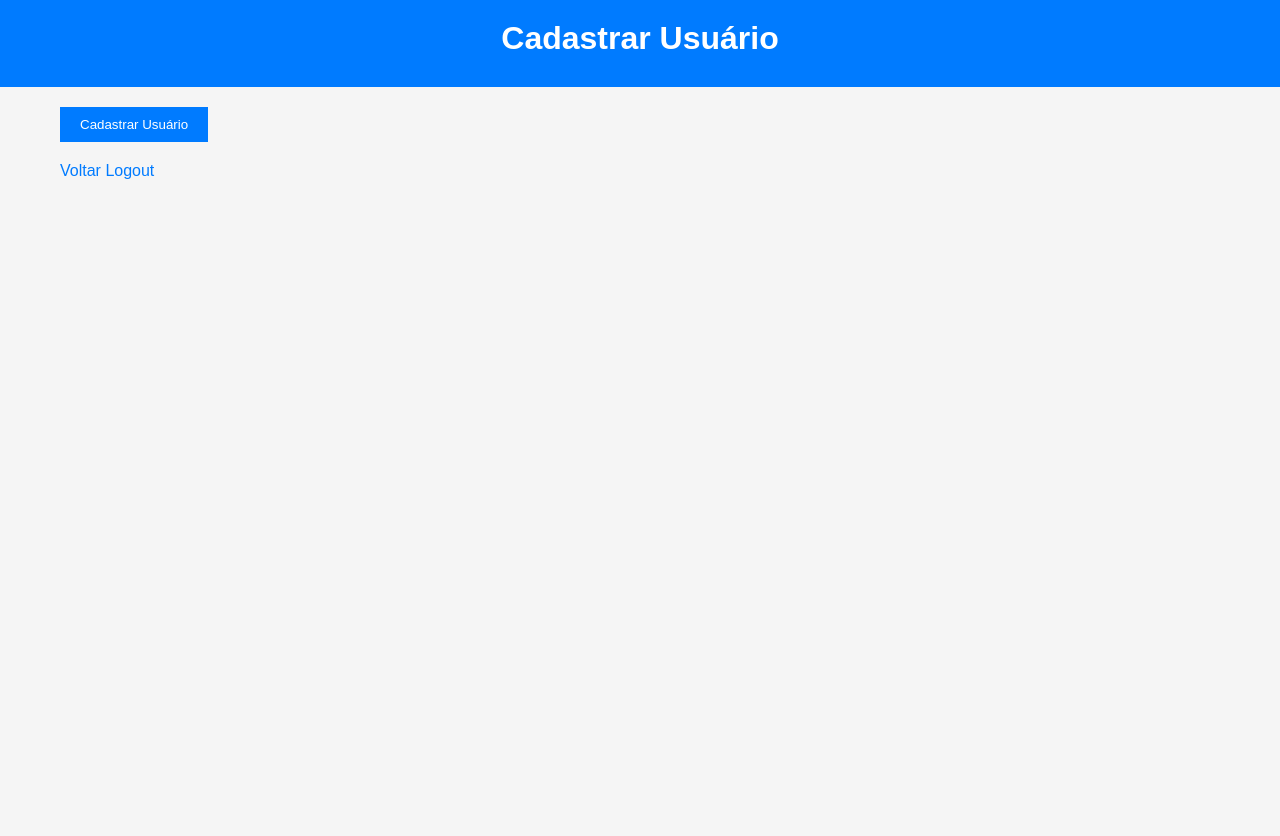
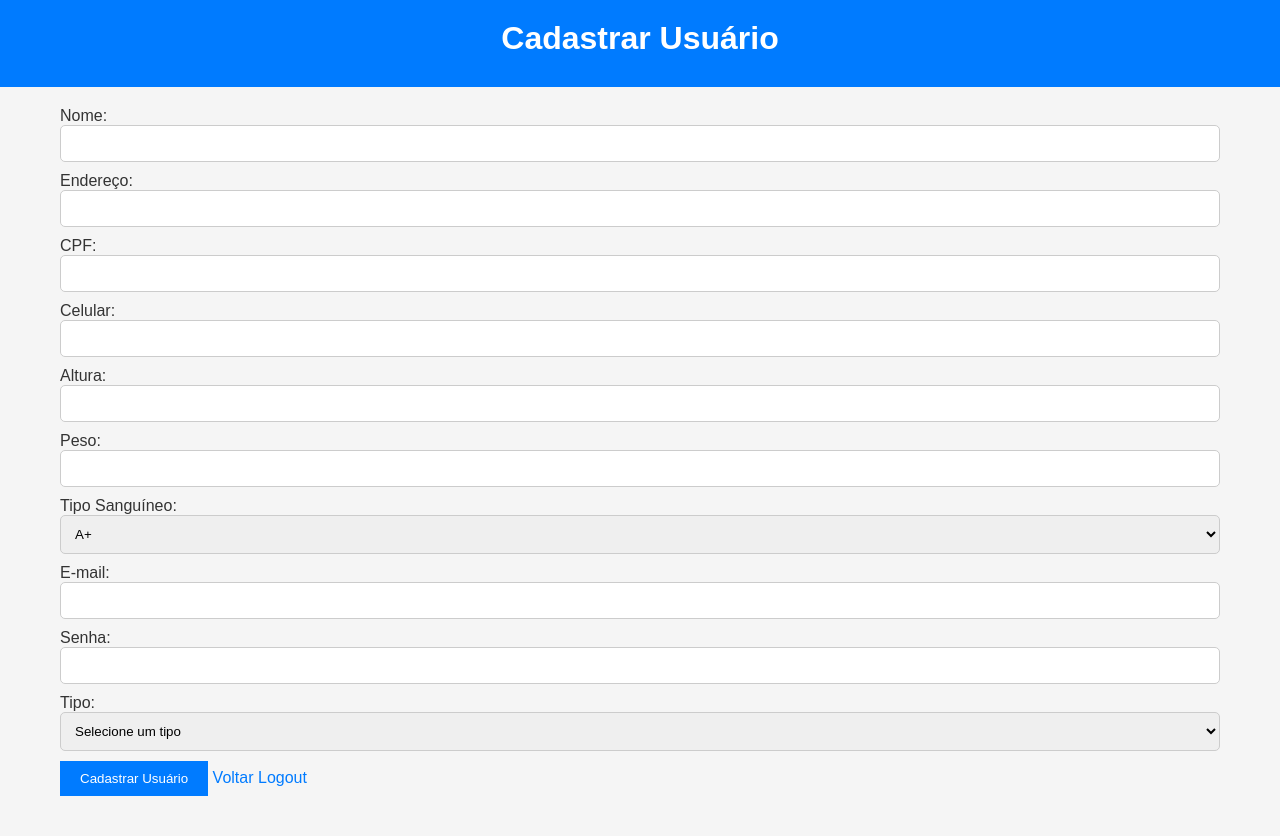
Before and after one commit to M3lk0r/DWSDB-W-API, a PHP site: page /atendente/cadastrar_usuario.php in a window 1280 px wide. Before the commit the page ends 179 px from the top, so only its background shows below. Run offline with PHP 8.4, Linux system fonts and the light colour scheme; the visitor is signed in with stand-in values (Sample User, id 1).

Commit message:
Ajustes do fim do dia

```diff
--- a/app/models/Atendimento.php
+++ b/app/models/Atendimento.php
@@ -1,6 +1,6 @@
 <?php
 
-include_once '../../../config/database.php';
+include_once 'database.php';
 
 class Atendimento
 {
--- a/app/models/Usuario.php
+++ b/app/models/Usuario.php
@@ -1,6 +1,6 @@
 <?php
 
-include_once '../../../config/database.php';
+include_once 'database.php';
 
 class Usuario
 {
--- a/app/views/atendente/agendar_consulta.php
+++ b/app/views/atendente/agendar_consulta.php
@@ -82,8 +82,10 @@ if ($_SERVER["REQUEST_METHOD"] == "POST") {
             </div>
             <button type="submit" class="btn btn-primary">Agendar Consulta</button>
         </form>
-        <a href="atendente.php">Voltar</a>
-        <a href="../logout.php">Logout</a>
+        <ul>
+            <li><a href="atendente.php">Voltar</a></li>
+            <li><a href="../logout.php">Logout</a></li>
+        </ul>
     </div>
 
     <script src="../../public/assets/js/script.js"></script>
--- a/app/views/atendente/atendente.php
+++ b/app/views/atendente/atendente.php
@@ -30,8 +30,8 @@ if ($_SESSION['tipo'] != 'atendente') {
             <li><a href="pesquisar_usuarios.php">Pesquisar usuários</a></li>
             <li><a href="agendar_consulta.php">Agendar consulta</a></li>
             <li><a href="listar_atendimentos.php">Pesquisar atendimento por paciente</a></li>
+            <li><a href="../logout.php">Logout</a></li>
         </ul>
-        <a href="../logout.php">Logout</a>
     </div>
 
     <script src="../../public/assets/js/script.js"></script>
--- a/app/views/atendente/cadastrar_usuario.php
+++ b/app/views/atendente/cadastrar_usuario.php
@@ -1,19 +1,3 @@
-<!DOCTYPE html>
-<html lang="pt-br">
-
-<head>
-    <meta charset="UTF-8">
-    <meta name="viewport" content="width=device-width, initial-scale=1.0">
-    <title>Cadastrar Usuário</title>
-    <link rel="stylesheet" href="../style.css">
-</head>
-
-<body>
-    <header>
-        <h1>Cadastrar Usuário</h1>
-    </header>
-
-    <div class="container">
 <?php
 session_start();
 
@@ -22,11 +6,10 @@
     exit;
 }
 
-        include_once '../../../config/database.php';
+include_once '../../models/Usuario.php';
+#include_once '../../../config/database.php';
 
 if ($_SERVER["REQUEST_METHOD"] == "POST") {
-            include_once '../models/Usuario.php';
-
     $dadosUsuario = array(
         'nome' => $_POST['nome'],
         'endereco' => $_POST['endereco'],
@@ -52,11 +35,82 @@
 }
 ?>
 
+<!DOCTYPE html>
+<html lang="pt-br">
+
+<head>
+    <meta charset="UTF-8">
+    <meta name="viewport" content="width=device-width, initial-scale=1.0">
+    <title>Cadastrar Usuário</title>
+    <link rel="stylesheet" href="../style.css">
+</head>
+
+<body>
+    <header>
+        <h1>Cadastrar Usuário</h1>
+    </header>
+
+    <div class="container">
         <form action="cadastrar_usuario.php" method="POST">
+            <div class="form-group">
+                <label for="nome">Nome:</label>
+                <input type="text" id="nome" name="nome" required>
+            </div>
+            <div class="form-group">
+                <label for="endereco">Endereço:</label>
+                <input type="text" id="endereco" name="endereco" required>
+            </div>
+            <div class="form-group">
+                <label for="cpf">CPF:</label>
+                <input type="text" id="cpf" name="cpf" required>
+            </div>
+            <div class="form-group">
+                <label for="celular">Celular:</label>
+                <input type="text" id="celular" name="celular" required>
+            </div>
+            <div class="form-group">
+                <label for="altura">Altura:</label>
+                <input type="text" id="altura" name="altura">
+            </div>
+            <div class="form-group">
+                <label for="peso">Peso:</label>
+                <input type="text" id="peso" name="peso">
+            </div>
+            <div class="form-group">
+                <label for="tipo_sanguineo">Tipo Sanguíneo:</label>
+                <select id="tipo_sanguineo" name="tipo_sanguineo" required>
+                    <option value="A+">A+</option>
+                    <option value="A-">A-</option>
+                    <option value="B+">B+</option>
+                    <option value="B-">B-</option>
+                    <option value="AB+">AB+</option>
+                    <option value="AB-">AB-</option>
+                    <option value="O+">O+</option>
+                    <option value="O-">O-</option>
+                </select>
+            </div>
+            <div class="form-group">
+                <label for="email">E-mail:</label>
+                <input type="text" id="email" name="email" required>
+            </div>
+            <div class="form-group">
+                <label for="senha">Senha:</label>
+                <input type="password" id="senha" name="senha" required>
+            </div>
+            <div class="form-group">
+                <label for="tipo">Tipo:</label>
+                <select name="tipo" required id="tipo" name="tipo" required>
+                    <option value="">Selecione um tipo</option>
+                    <option value="paciente">Paciente</option>
+                    <option value="medocp">Medico</option>
+                    <option value="atendente">Atendente</option>
+                </select><br>
+            </div>
             <button type="submit" class="btn btn-primary">Cadastrar Usuário</button>
-        </form>
             <a href="atendente.php">Voltar</a>
             <a href="../logout.php">Logout</a>
+        </form>
+
     </div>
 
     <script src="../../public/assets/js/script.js"></script>
--- a/app/views/atendente/editar_usuario.php
+++ b/app/views/atendente/editar_usuario.php
@@ -57,8 +57,10 @@
         <form action="editar_usuario.php" method="POST">
             <button type="submit" class="btn btn-primary">Salvar Alterações</button>
         </form>
-        <a href="atendente.php">Voltar</a>
-        <a href="../logout.php">Logout</a>
+        <ul>
+            <li><a href="atendente.php">Voltar</a></li>
+            <li><a href="../logout.php">Logout</a></li>
+        </ul>
     </div>
 
     <script src="../../public/assets/js/script.js"></script>
--- a/app/views/atendente/listar_atendimentos.php
+++ b/app/views/atendente/listar_atendimentos.php
@@ -77,8 +77,10 @@ if ($_SERVER["REQUEST_METHOD"] == "POST") {
             <p>Nenhum resultado encontrado.</p>
         <?php endif; ?>
 
-        <a href="atendente.php">Voltar</a>
-        <a href="../logout.php">Logout</a>
+        <ul>
+            <li><a href="atendente.php">Voltar</a></li>
+            <li><a href="../logout.php">Logout</a></li>
+        </ul>
     </div>
     <script src="../../public/assets/js/script.js"></script>
 </body>
--- a/app/views/style.css
+++ b/app/views/style.css
@@ -1,18 +1,86 @@
-/* Reset de estilos */
 * {
+  -webkit-box-sizing: border-box;
+  -moz-box-sizing: border-box;
   margin: 0;
   padding: 0;
   box-sizing: border-box;
 }
 
-/* Estilo do corpo */
 body {
   font-family: Arial, sans-serif;
   background-color: #f5f5f5;
   color: #333;
 }
 
-/* Estilo do cabeçalho */
+ul {
+  position: absolute;
+  top: 50%;
+  left: 50%;
+  transform: translate(-50%, -50%);
+  display: flex;
+}
+
+ul li {
+  list-style: none;
+}
+
+ul li a {
+  position: relative;
+  display: block;
+  text-transform: uppercase;
+  text-align: center;
+  margin: 20px 0;
+  padding: 10px 20px;
+  color: #007bff;
+  font-family: sans-serif;
+  font-size: 18px;
+  font-weight: 600;
+  z-index: 1;
+  transition: .5s;
+}
+
+ul li a::before {
+  content: '';
+  position: absolute;
+  top: 0;
+  left: 0;
+  width: 100%;
+  height: 100%;
+  border-top: 2px solid #007bff;
+  border-bottom: 2px solid #007bff;
+  transform: scaleY(2);
+  opacity: 0;
+  transition: 0.3s;
+}
+
+ul li a::after {
+  content: '';
+  position: absolute;
+  top: 2px;
+  left: 0;
+  width: 100%;
+  height: 100%;
+  background: #007bff;
+  transform: scale(0);
+  opacity: 0;
+  transition: 0.3s;
+  z-index: -1;
+}
+
+ul li a:hover {
+  color: #fff;
+}
+
+ul li a:hover::before {
+  transform: scaleY(1);
+  opacity: 1;
+}
+
+ul li a:hover::after {
+  transform: scaleY(1);
+  opacity: 1;
+}
+
 header {
   background-color: #007bff;
   color: #fff;
@@ -20,14 +88,12 @@ header {
   text-align: center;
 }
 
-/* Estilo do contêiner principal */
 .container {
   max-width: 1200px;
   margin: 0 auto;
   padding: 20px;
 }
 
-/* Estilo dos links */
 a {
   color: #007bff;
   text-decoration: none;
@@ -38,7 +104,6 @@ a:hover {
   color: #0056b3;
 }
 
-/* Estilo dos botões */
 button {
   background-color: #007bff;
   color: #fff;
@@ -52,7 +117,6 @@ button:hover {
   background-color: #0056b3;
 }
 
-/* Estilo dos formulários */
 form {
   margin-bottom: 20px;
 }
@@ -67,14 +131,12 @@ select {
   border-radius: 5px;
 }
 
-/* Estilo dos cabeçalhos */
 h1,
 h2,
 h3 {
   margin-bottom: 10px;
 }
 
-/* Estilo dos cartões */
 .card {
   background-color: #fff;
   box-shadow: 0 4px 8px rgba(0, 0, 0, 0.1);
@@ -83,7 +145,6 @@ h3 {
   margin-bottom: 20px;
 }
 
-/* Estilo do rodapé */
 footer {
   background-color: #007bff;
   color: #fff;
--- a/public/index.php
+++ b/public/index.php
@@ -18,7 +18,7 @@
         <form action="../app/views/login.php" method="POST">
             <div class="form-group">
                 <label for="email">Email:</label>
-                <input type="email" class="form-control" id="email" name="email" required>
+                <input type="text" class="form-control" id="email" name="email" required>
             </div>
             <div class="form-group">
                 <label for="senha">Senha:</label>
```
Also changed, not shown: app/views/atendente/pesquisar_usuarios.php (+4 -3 lines), public/cadastro.php (+19 -8 lines), public/assets/css/style.css. Lines whose indentation alone changed are shown as unchanged.
